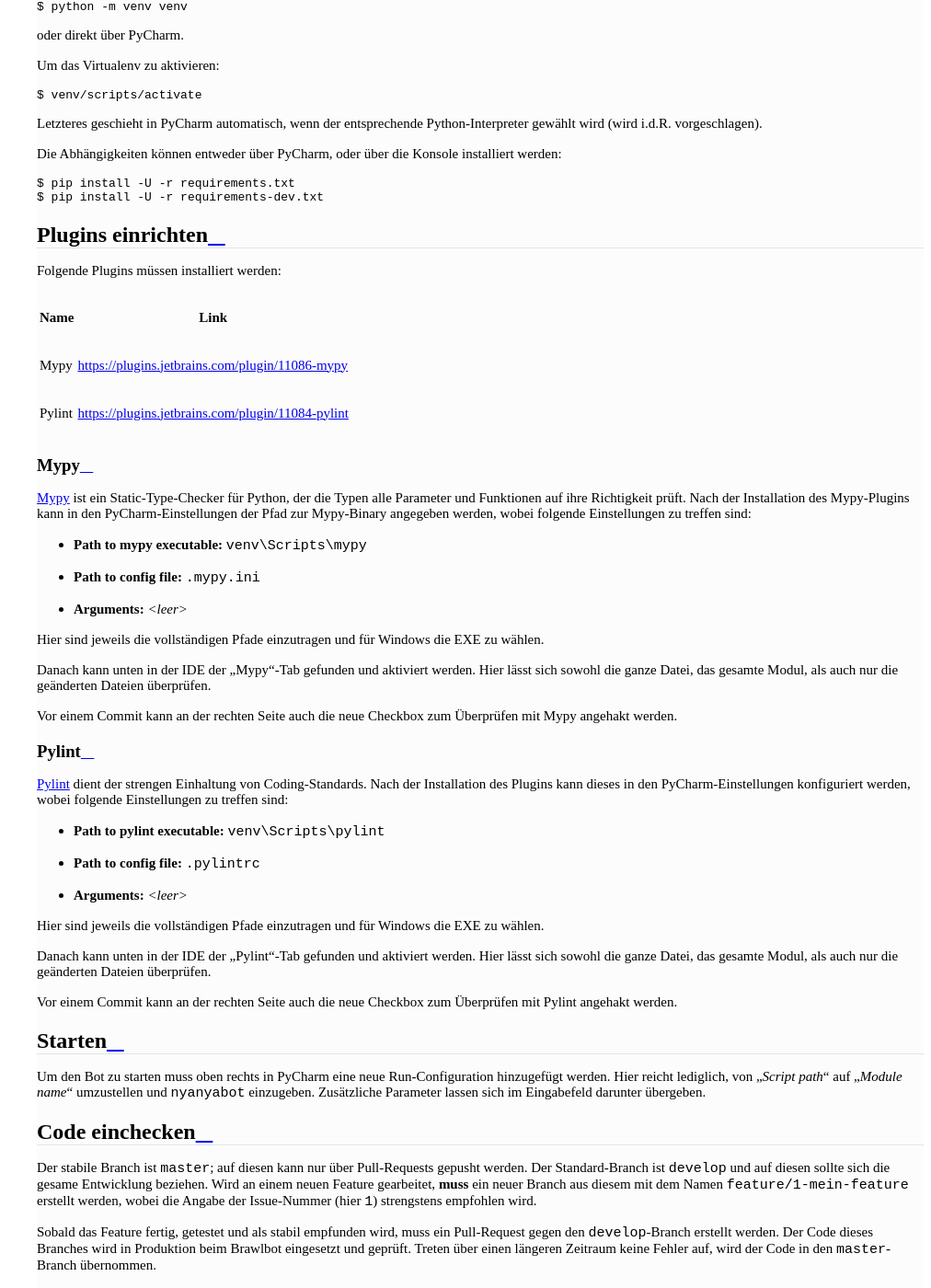
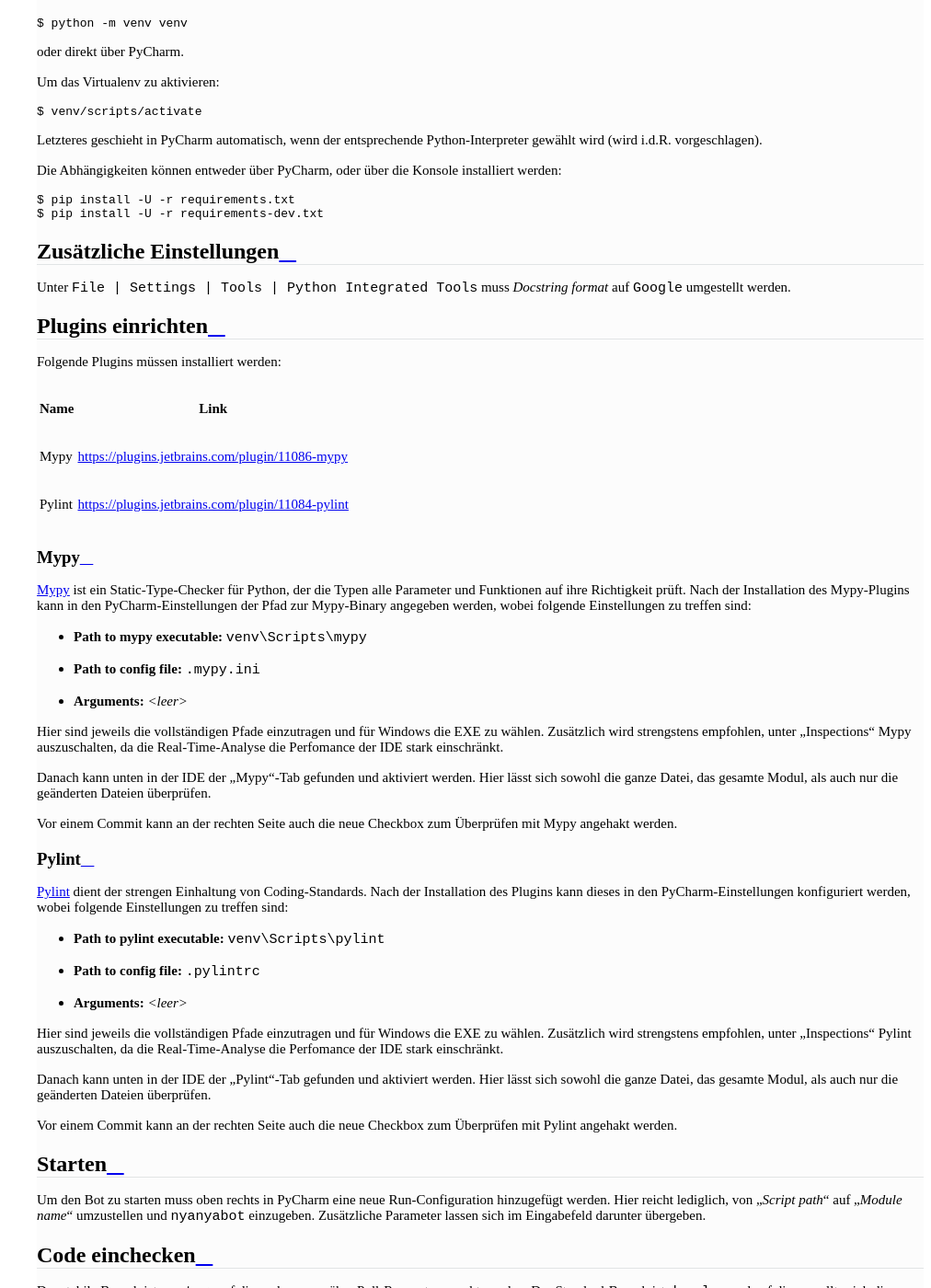
Before and after one commit to NyaNyaBot/docs, a Sphinx documentation site: the page built from docs/dev/development.rst, in a window 1280 px wide and 1400 px high, scrolled down 601 px. Shown: the whole window at 92% size, without its empty margins (268-1280 px from the left). Built offline with Sphinx 7.4.7 and the Read the Docs theme 2.0.0, drawn with Linux system fonts in a browser that asks for light colours; some of the changed text lies outside the part shown.

Commit message:
Document additional settings

```diff
--- a/docs/dev/development.rst
+++ b/docs/dev/development.rst
@@ -30,6 +30,10 @@ Die Abhängigkeiten können entweder über PyCharm, oder über die Konsole insta
     $ pip install -U -r requirements.txt
     $ pip install -U -r requirements-dev.txt
 
+Zusätzliche Einstellungen
+=========================
+Unter ``File | Settings | Tools | Python Integrated Tools`` muss *Docstring format* auf ``Google`` umgestellt werden.
+
 Plugins einrichten
 =================
 Folgende Plugins müssen installiert werden:
@@ -50,7 +54,7 @@ Mypy
 * **Path to config file:** ``.mypy.ini``
 * **Arguments:** *<leer>*
 
-Hier sind jeweils die vollständigen Pfade einzutragen und für Windows die EXE zu wählen.
+Hier sind jeweils die vollständigen Pfade einzutragen und für Windows die EXE zu wählen. Zusätzlich wird strengstens empfohlen, unter "Inspections" Mypy auszuschalten, da die Real-Time-Analyse die Perfomance der IDE stark einschränkt.
 
 Danach kann unten in der IDE der "Mypy"-Tab gefunden und aktiviert werden. Hier lässt sich sowohl die ganze Datei, das gesamte Modul, als auch nur die geänderten Dateien überprüfen.
 
@@ -64,7 +68,7 @@ Pylint
 * **Path to config file:** ``.pylintrc``
 * **Arguments:** *<leer>*
 
-Hier sind jeweils die vollständigen Pfade einzutragen und für Windows die EXE zu wählen.
+Hier sind jeweils die vollständigen Pfade einzutragen und für Windows die EXE zu wählen. Zusätzlich wird strengstens empfohlen, unter "Inspections" Pylint auszuschalten, da die Real-Time-Analyse die Perfomance der IDE stark einschränkt.
 
 Danach kann unten in der IDE der "Pylint"-Tab gefunden und aktiviert werden. Hier lässt sich sowohl die ganze Datei, das gesamte Modul, als auch nur die geänderten Dateien überprüfen.
 
```
